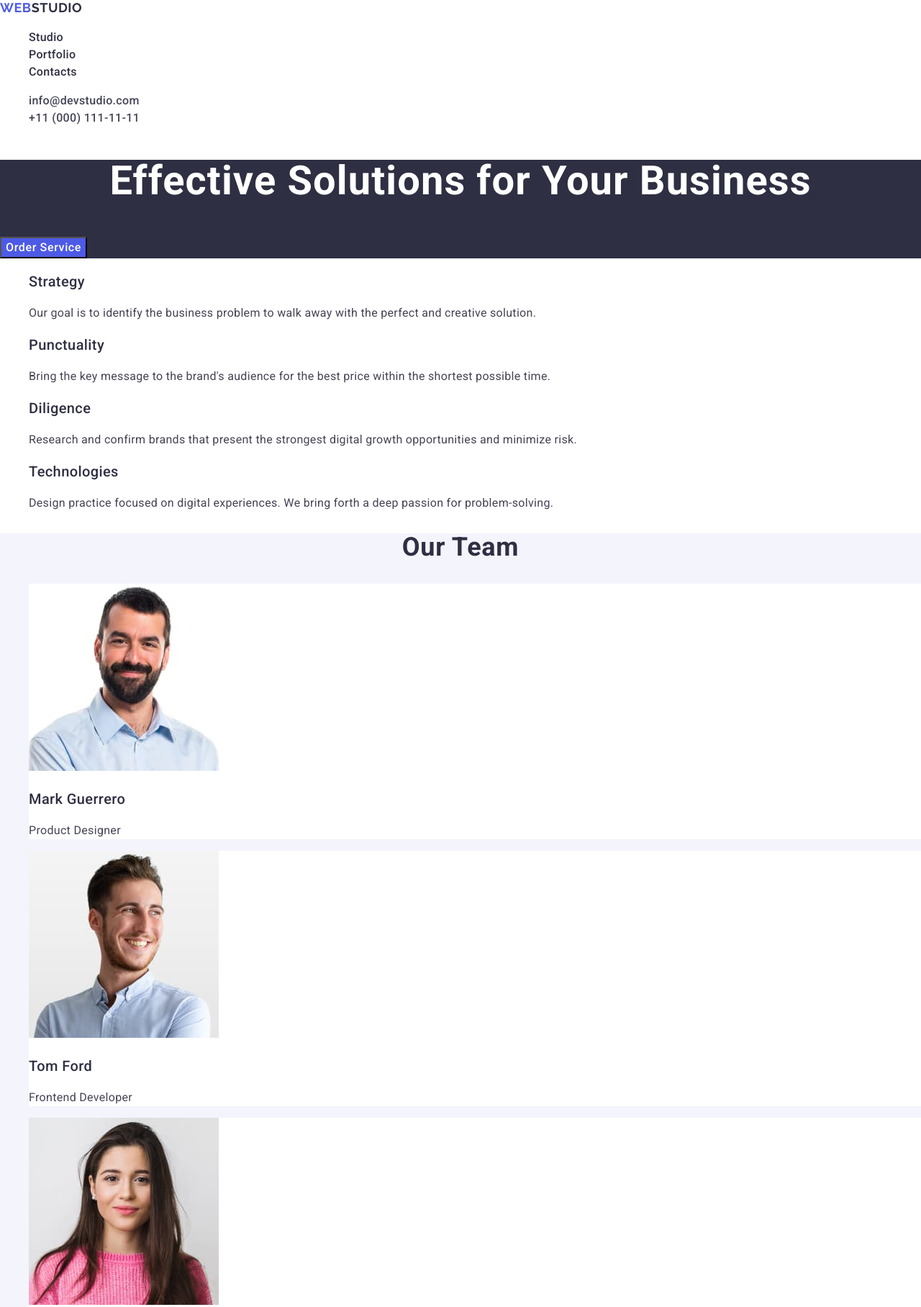
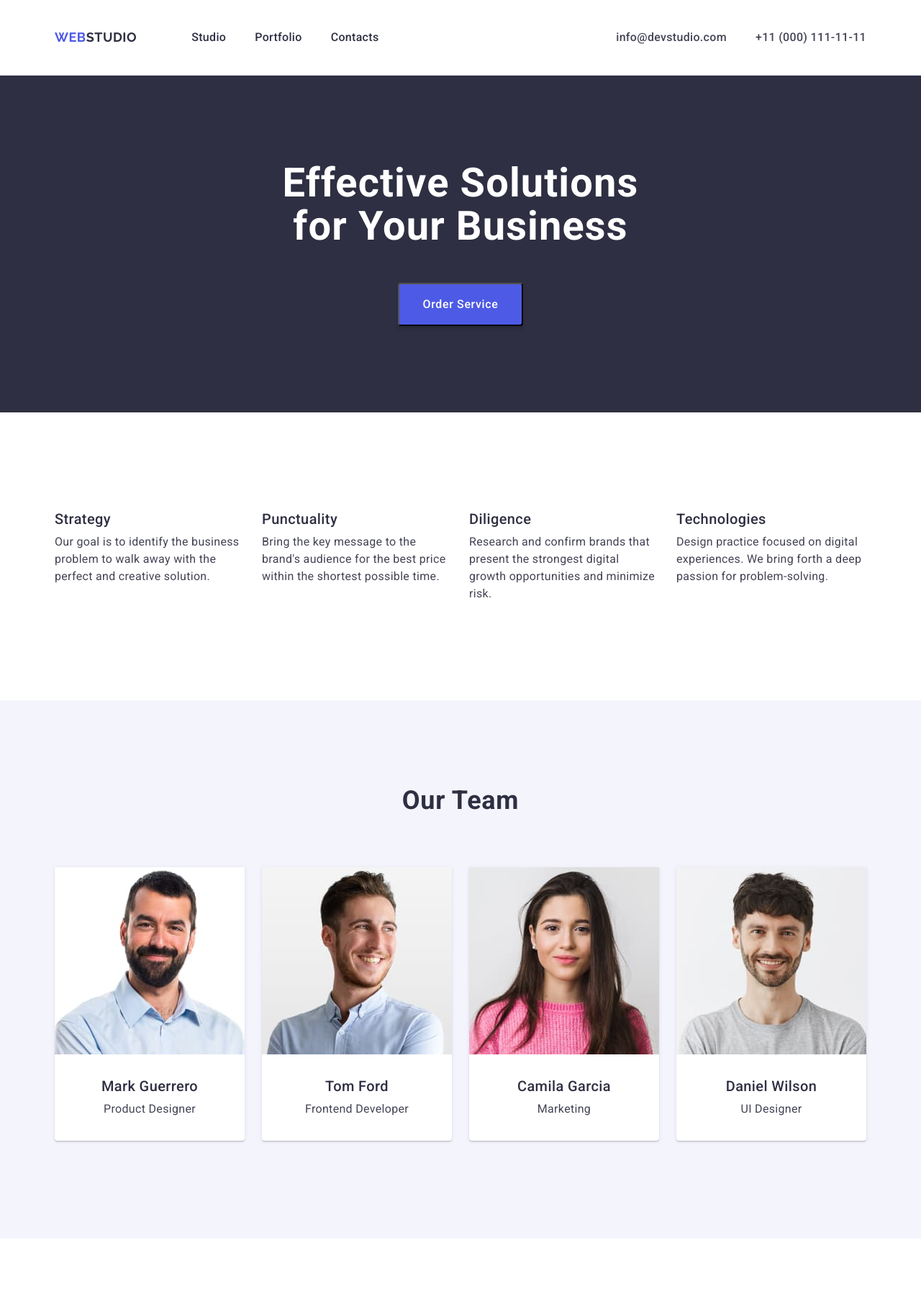
Before and after one commit to BakelD/goit-markup-hw-03, a plain HTML site: page index.html in a window 1280 px wide. Shown: the top 1816 px of the page at 72% size. Drawn offline with nearby package versions, Linux system fonts and the light colour scheme.

Commit message:
Add positioning into markup

```diff
--- a/css/styles.css
+++ b/css/styles.css
@@ -17,8 +17,26 @@ body {
   color: var(--text-color);
 }
 
+h1,
+h2,
+h3,
+h4,
+h5,
+h6,
+p {
+  margin-top: 0;
+  margin-bottom: 0;
+}
+
+img {
+  display: block;
+  max-width: 100%;
+  height: auto;
+}
+
 .list {
   list-style: none;
+  padding: 0;
 }
 
 .link {
@@ -26,6 +44,15 @@ body {
 }
 
 .btn {
+  display: block;
+  margin-left: auto;
+  margin-right: auto;
+
+  border-radius: 4px;
+  padding: 16px 32px;
+  box-shadow: 0 4px 4px 0 rgba(0, 0, 0, 0.15);
+  background: var(--accent-color);
+
   font-weight: 500;
   line-height: 1.5;
   letter-spacing: 0.04em;
@@ -39,7 +66,31 @@ body {
   background-color: var(--hover-color);
 }
 
+.container {
+  width: 1158px;
+  margin-left: auto;
+  margin-right: auto;
+  padding-left: 15px;
+  padding-right: 15px;
+}
+
 /* ---------------------------- header ----------------------------*/
+
+.header {
+  padding-top: 24px;
+  padding-bottom: 24px;
+
+  border-bottom: 1px solid var(--pale-color);
+}
+
+.header .container {
+  display: flex;
+}
+
+.nav {
+  display: flex;
+  align-items: center;
+}
 
 .logo {
   font-family: 'Raleway', sans-serif;
@@ -56,6 +107,15 @@ body {
   color: var(--dark-color);
 }
 
+.menu-list {
+  display: flex;
+  margin-left: 76px;
+}
+
+.menu-list-item:not(:last-child) {
+  margin-right: 40px;
+}
+
 .menu-list-link:hover,
 .menu-list-link:focus {
   color: var(--hover-color);
@@ -68,6 +128,15 @@ body {
 
 .address {
   font-style: normal;
+  margin-left: auto;
+}
+
+.address-list {
+  display: flex;
+}
+
+.address-list-item:not(:last-child) {
+  margin-right: 40px;
 }
 
 .address-list-link {
@@ -83,10 +152,19 @@ body {
 /* ---------------------------- hero ----------------------------*/
 
 .hero {
+  padding-top: 188px;
+  padding-bottom: 188px;
   background-color: var(--dark-color);
 }
 
+.hero-content {
+  width: 498px;
+  margin-left: auto;
+  margin-right: auto;
+}
+
 .hero-title {
+  margin-bottom: 48px;
   font-size: 56px;
   line-height: 1.07;
   letter-spacing: 0.02em;
@@ -96,9 +174,15 @@ body {
 
 /* ---------------------------- section ----------------------------*/
 
+.section {
+  padding-top: 120px;
+  padding-bottom: 120px;
+}
+
 .section-title {
+  margin-bottom: 72px;
+
   font-size: 36px;
-
   line-height: 1.11;
   letter-spacing: 0.02em;
   text-align: center;
@@ -108,7 +192,18 @@ body {
 
 /* ---------------------------- benefits ----------------------------*/
 
+.benefits-list {
+  display: flex;
+  gap: 24px;
+}
+
+.benefits-list-item {
+  width: 264px;
+  flex-grow: 1;
+}
+
 .benefits-list-title {
+  margin-bottom: 8px;
   font-size: 20px;
   font-weight: 500;
   line-height: 1.2;
@@ -121,11 +216,24 @@ body {
   background-color: var(--pale-bg-color);
 }
 
+.team-list {
+  display: flex;
+  gap: 24px;
+}
+
 .team-list-item {
   background-color: var(--white-color);
+  border-radius: 0 0 4px 4px;
+  box-shadow: 0 2px 1px 0 rgba(46, 47, 66, 0.08), 0 1px 1px 0 rgba(46, 47, 66, 0.16), 0 1px 6px 0 rgba(46, 47, 66, 0.08);
+}
+
+.team-list-content {
+  padding: 32px 16px;
+  text-align: center;
 }
 
 .team-list-title {
+  margin-bottom: 8px;
   font-size: 20px;
   font-weight: 500;
   line-height: 1.2;
@@ -134,7 +242,18 @@ body {
 }
 
 /* ---------------------------- portfolio ----------------------------*/
+.portfolio-list {
+  display: flex;
+  flex-wrap: wrap;
+  gap: 24px;
+}
+
+.portfolio-list-content {
+  padding: 32px 16px;
+}
+
 .portfolio-list-title {
+  margin-bottom: 8px;
   font-size: 20px;
   font-weight: 500;
   line-height: 1.2;
@@ -145,7 +264,19 @@ body {
 /* ---------------------------- footer ----------------------------*/
 
 .footer {
+  padding-top: 100px;
+  padding-bottom: 100px;
+
   background-color: var(--dark-color);
+}
+
+.footer-info {
+  width: 264px;
+}
+
+.footer .logo {
+  display: block;
+  margin-bottom: 16px;
 }
 
 .footer .logo-accent {
--- a/index.html
+++ b/index.html
@@ -21,6 +21,7 @@
   </head>
   <body>
     <header class="header">
+      <div class="container">
         <nav class="nav">
           <a class="link logo" href="./index.html">Web<span class="logo-accent">Studio</span></a>
 
@@ -41,15 +42,19 @@
             </li>
           </ul>
         </address>
+      </div>
     </header>
 
     <main>
       <section class="section hero">
+        <div class="hero-content">
           <h1 class="hero-title">Effective Solutions for Your Business</h1>
           <button class="btn" type="button">Order Service</button>
+        </div>
       </section>
 
       <section class="section">
+        <div class="container">
           <h2 class="section-title" hidden>Our benefits</h2>
 
           <ul class="list benefits-list">
@@ -78,82 +83,111 @@
               </p>
             </li>
           </ul>
+        </div>
       </section>
 
       <section class="section team">
+        <div class="container">
           <h2 class="section-title">Our Team</h2>
 
           <ul class="list team-list">
             <li class="team-list-item">
               <img src="./images/team/img1.jpg" alt="Mark Guerrero" width="264" height="260" />
 
+              <div class="team-list-content">
                 <h3 class="team-list-title">Mark Guerrero</h3>
                 <p class="team-list-text">Product Designer</p>
+              </div>
             </li>
             <li class="team-list-item">
               <img src="./images/team/img2.jpg" alt="Tom Ford" width="264" height="260" />
 
+              <div class="team-list-content">
                 <h3 class="team-list-title">Tom Ford</h3>
                 <p class="team-list-text">Frontend Developer</p>
+              </div>
             </li>
             <li class="team-list-item">
               <img src="./images/team/img3.jpg" alt="Camila Garcia" width="264" height="260" />
 
+              <div class="team-list-content">
                 <h3 class="team-list-title">Camila Garcia</h3>
                 <p class="team-list-text">Marketing</p>
+              </div>
             </li>
             <li class="team-list-item">
               <img src="./images/team/img4.jpg" alt="Daniel Wilson" width="264" height="260" />
 
+              <div class="team-list-content">
                 <h3 class="team-list-title">Daniel Wilson</h3>
                 <p class="team-list-text">UI Designer</p>
+              </div>
             </li>
           </ul>
+        </div>
       </section>
 
       <section class="section">
+        <div class="container">
           <h2 class="section-title">Our Portfolio</h2>
 
           <ul class="list portfolio-list">
             <li class="portfolio-list-item">
               <img src="./images/portfolio/img1.jpg" alt="Banking App" width="360" height="300" />
+              <div class="portfolio-list-content">
                 <h3 class="portfolio-list-title">Banking App</h3>
                 <p class="portfolio-list-text">App</p>
+              </div>
             </li>
             <li class="portfolio-list-item">
               <img src="./images/portfolio/img2.jpg" alt="Cashless Payment" width="360" height="300" />
+              <div class="portfolio-list-content">
                 <h3 class="portfolio-list-title">Cashless Payment</h3>
                 <p class="portfolio-list-text">Marketing</p>
+              </div>
             </li>
             <li class="portfolio-list-item">
               <img src="./images/portfolio/img3.jpg" alt="Meditation App" width="360" height="300" />
+              <div class="portfolio-list-content">
                 <h3 class="portfolio-list-title">Meditation App</h3>
                 <p class="portfolio-list-text">App</p>
+              </div>
             </li>
             <li class="portfolio-list-item">
               <img src="./images/portfolio/img4.jpg" alt="Taxi Service" width="360" height="300" />
+              <div class="portfolio-list-content">
                 <h3 class="portfolio-list-title">Taxi Service</h3>
                 <p class="portfolio-list-text">Marketing</p>
+              </div>
             </li>
             <li class="portfolio-list-item">
               <img src="./images/portfolio/img5.jpg" alt="Screen Illustrations" width="360" height="300" />
+              <div class="portfolio-list-content">
                 <h3 class="portfolio-list-title">Screen Illustrations</h3>
                 <p class="portfolio-list-text">Design</p>
+              </div>
             </li>
             <li class="portfolio-list-item">
               <img src="./images/portfolio/img6.jpg" alt="Online Courses" width="360" height="300" />
+              <div class="portfolio-list-content">
                 <h3 class="portfolio-list-title">Online Courses</h3>
                 <p class="portfolio-list-text">Marketing</p>
+              </div>
             </li>
           </ul>
+        </div>
       </section>
     </main>
 
     <footer class="footer">
+      <div class="container">
+        <div class="footer-info">
           <a class="link logo" href="./index.html">Web<span class="logo-accent">Studio</span></a>
           <p class="footer-text">
             Increase the flow of customers and sales for your business with digital marketing & growth solutions.
           </p>
+        </div>
+      </div>
     </footer>
   </body>
 </html>
```
Lines whose indentation alone changed are shown as unchanged.
